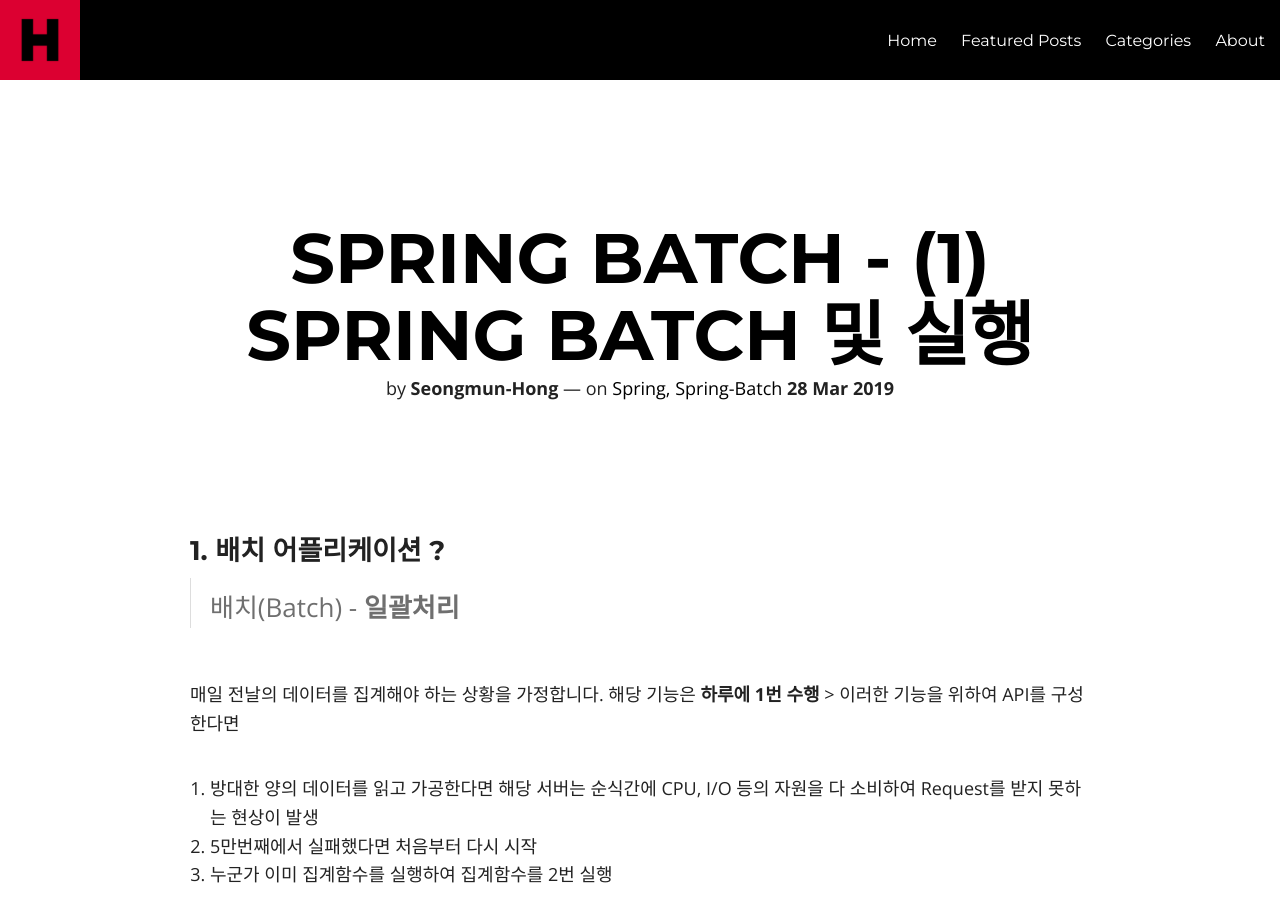
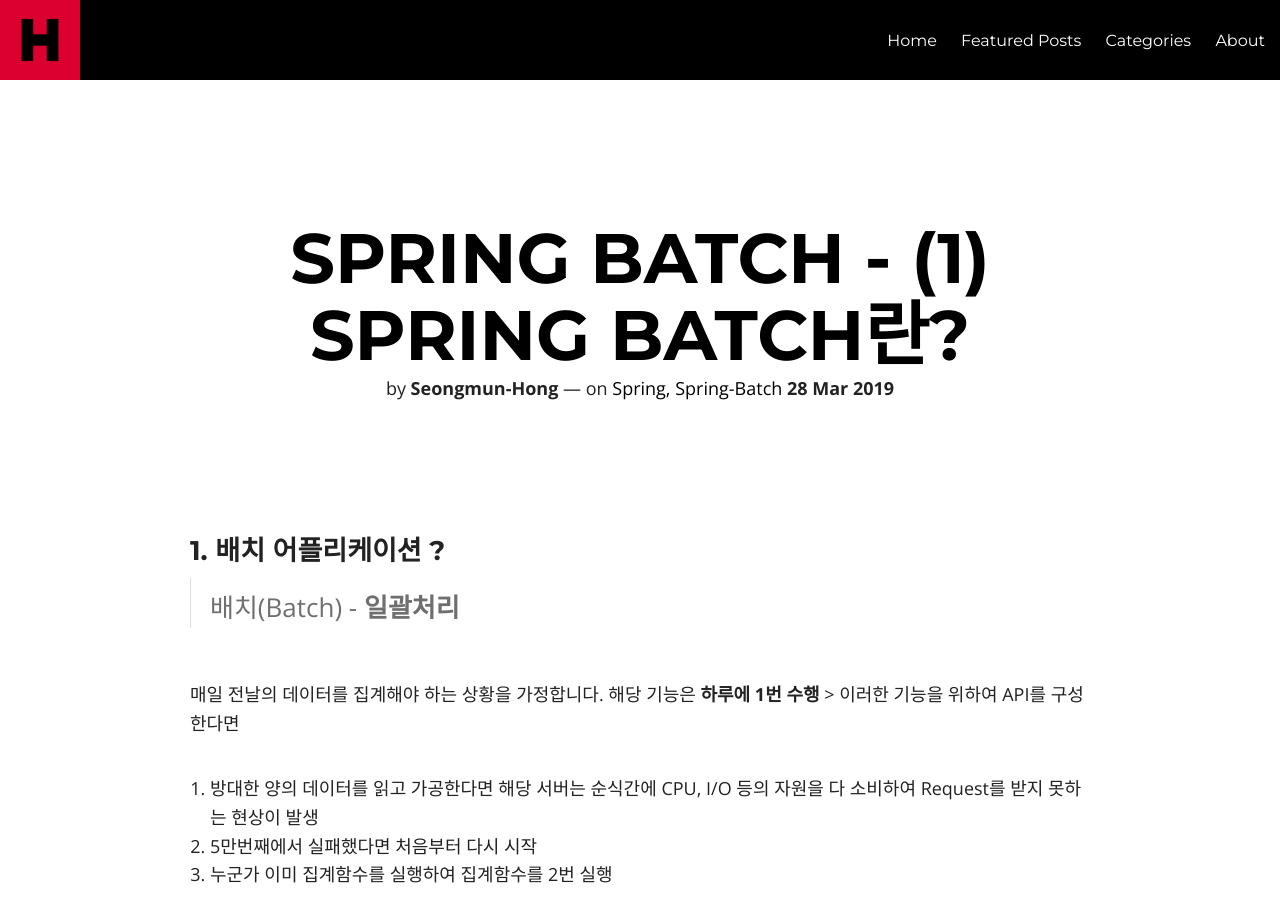
Before and after one commit to Seongmun-Hong/Seongmun-Hong.github.io, a Jekyll site: the page built from _posts/2019-03-28-Spring Batch(1).md, in a window 1280 px wide and 900 px high. Built offline with Jekyll 4.4.1, drawn with Linux system fonts in a browser that asks for light colours; nearby versions of some CDN libraries; library files that are not in the unit come from our copies; comment, search, counter and statistics services are not loaded.

Commit message:
fix :  - 제목 수정

```diff
--- a/_posts/2019-03-28-Spring Batch(1).md
+++ b/_posts/2019-03-28-Spring Batch(1).md
@@ -1,5 +1,5 @@
 ---
-title: Spring Batch - (1) Spring Batch 및 실행
+title: Spring Batch - (1) Spring Batch란?
 layout: post
 description: null
 headline: null
```
